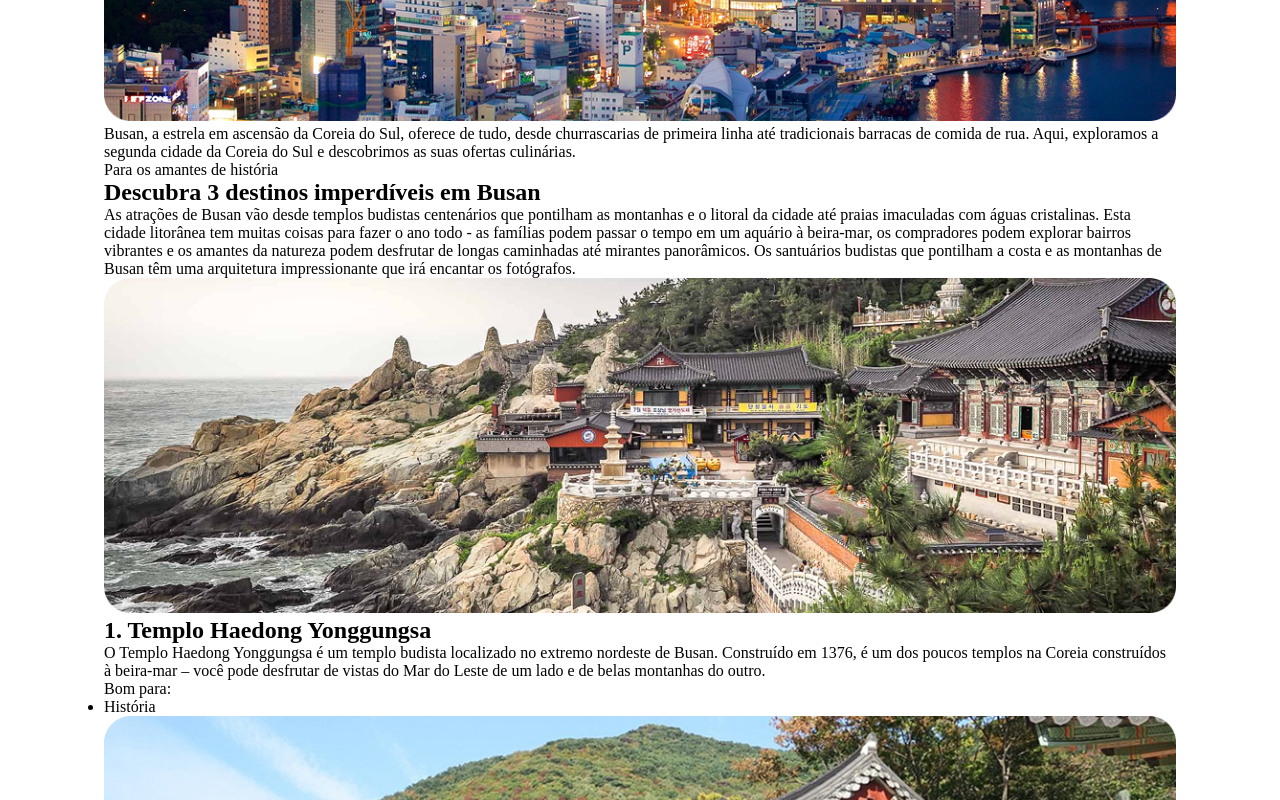
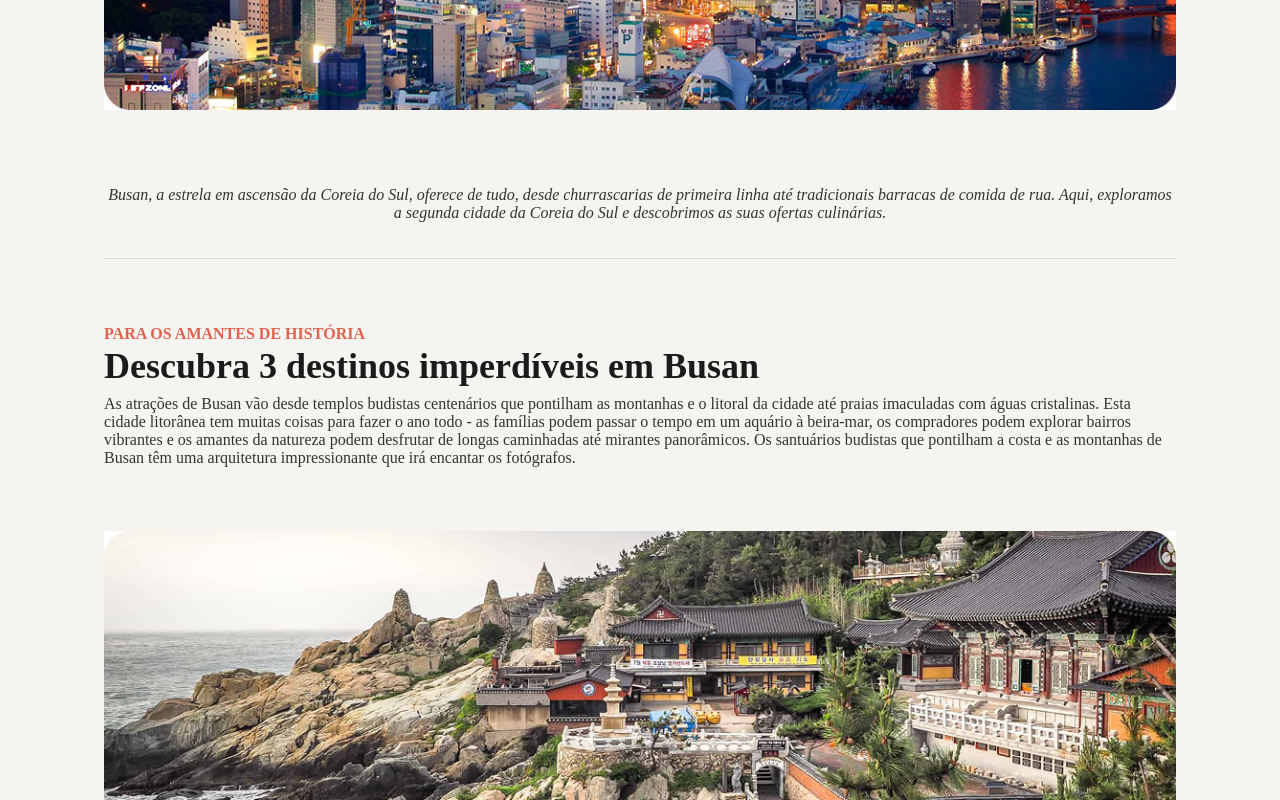
Before and after one commit to tawhinchiang/Local-Tur-stico, a plain HTML site: page index.html in a window 1280 px wide. Shown: the part 660-1460 px from the top of the page. Drawn offline with Linux system fonts and the light colour scheme; a web font is replaced by a local one.

Commit message:
Calibrando e ajustando codigo

```diff
--- a/index.html
+++ b/index.html
@@ -17,29 +17,32 @@
     <div id="page">
         <main>
             <header>
-                <p>Sua Proxima Viagem</p>
+                <p class="headline">Sua Proxima Viagem</p>
                 <h1>Conheça Busan</h1>
 
             </header>
             <section id="busan">
                 <img src="assets/image.jpg" alt="Busan Imagem">
-                <figcaption>Busan, a estrela em ascensão da Coreia do Sul, oferece de tudo, desde churrascarias de
+                <p>Busan, a estrela em ascensão da Coreia do Sul, oferece de tudo, desde churrascarias de
                     primeira linha
                     até tradicionais barracas de comida de rua. Aqui, exploramos a segunda cidade da Coreia do Sul e
-                    descobrimos as suas ofertas culinárias.</figcaption>
+                    descobrimos as suas ofertas culinárias.</p>
             </section>
+            <div class="divider"></div>
+            <div class="container">
+                <section id="introducao">
+                    <p class="headline">Para os amantes de história</p>
 
-            <section id="introducao">
-                <p>Para os amantes de história</p>
-                <strong>
-                    <h1>Descubra 3 destinos imperdíveis em Busan</h1>
-                </strong>
-                <p class="subtitle">
-                    As atrações de Busan vão desde templos budistas centenários que pontilham as montanhas e o litoral
+                        <h2>Descubra 3 destinos imperdíveis em Busan</h2>
+
+                    <p>
+                        As atrações de Busan vão desde templos budistas centenários que pontilham as montanhas e o
+                        litoral
                         da
                         cidade até praias imaculadas com águas cristalinas. Esta cidade litorânea tem muitas coisas para
                         fazer o
-                    ano todo - as famílias podem passar o tempo em um aquário à beira-mar, os compradores podem explorar
+                        ano todo - as famílias podem passar o tempo em um aquário à beira-mar, os compradores podem
+                        explorar
                         bairros vibrantes e os amantes da natureza podem desfrutar de longas caminhadas até mirantes
                         panorâmicos.
                         Os santuários budistas que pontilham a costa e as montanhas de Busan têm uma arquitetura
@@ -47,7 +50,7 @@
                         que irá encantar os fotógrafos.
                     </p>
                 </section>
-            <section id="imagens-destinos">
+
 
                 <img src="assets/pedras.jpg" alt="Destinos Busan">
                 <h2> <strong>1. Templo Haedong Yonggungsa </strong></h2>
@@ -59,12 +62,13 @@
                     <li>História</li>
                 </ul>
                 </p>
-            </section>
+
                 <section id="templos">
 
                     <img src="assets/templos.jpg" alt="Destinos Busan">
                     <h2> <strong>2.Templo Beomeo-sa</strong></h2>
-                <p class="subtitle "> O Templo Beomeo-sa é um dos maiores santuários da Coreia do Sul. Ele está localizado no alto da
+                    <p> O Templo Beomeo-sa é um dos maiores santuários da Coreia do Sul. Ele está
+                        localizado no alto da
                         borda leste da montanha Geumjeongsa e fica distante da agitação da cidade. O Daeungjeon Hall do
                         templo é um exemplo bem preservado da arquitetura da Dinastia Joseon.
                         areia branca e fina e águas cristalinas, é o local perfeito para relaxar e desfrutar do sol de
@@ -82,9 +86,12 @@
                     <strong>
                         <h2>3.Parque Yongdusan</h2>
                     </strong>
-                <p class="subtitle ">O Parque Yongdusan, localizado no centro de Busan, abriga alguns dos monumentos mais importantes da
-                    cidade. Você pode ver vistas espetaculares do topo da Torre Busan, de 120 metros de altura. O parque
-                    tem 2 museus – confira os instrumentos musicais tradicionais no Museum of World Folk Instruments e
+                    <p>O Parque Yongdusan, localizado no centro de Busan, abriga alguns dos monumentos
+                        mais importantes da
+                        cidade. Você pode ver vistas espetaculares do topo da Torre Busan, de 120 metros de altura. O
+                        parque
+                        tem 2 museus – confira os instrumentos musicais tradicionais no Museum of World Folk Instruments
+                        e
                         mais de 80 veleiros coreanos no Exhibition Hall of World Model Boats.</p>
 
                     Bom para: <br>
@@ -96,6 +103,7 @@
 
                     </p>
                 </section>
+            </div>
             <div class="divider">
             </div>
             <section id="conclusao">
--- a/style.css
+++ b/style.css
@@ -4,17 +4,8 @@
 
 }
 body{
+background-color: #F5F4F0;
 
-}
-header{
-
-    margin-bottom:40px;
-}
-header p{
-    color:rgb(161, 74, 74);
-    font-size:16px;
-    text-transform: uppercase;
-    padding-bottom:30px;
 }
 #page{
     width: 1120px;
@@ -22,16 +13,60 @@ header p{
     padding:24px;
     box-sizing: border-box;
 }
-img{
-    width: 100%;
-    box-sizing: border-box;
+#introducao h2{
+ margin-bottom:8px;
 }
-/* main {
-  padding: 80px;
-} */
+.headline {
+  font-size: 16px;
+  line-height: 22px;
+  font-weight: bold;
+  color: #e1624f;
+  text-transform: uppercase;
+}
  .divider {
   width: 100%;
   height: 1px;
   margin: 36px 0;
   background-color: #d9d9d9;
 }
+p{
+    color:#333333;
+    font-size:16px;
+    text-align: left;
+}
+
+header{
+
+    margin-bottom:40px;
+}
+header p{
+    color:#E1624F;
+    text-transform: uppercase;
+    padding-bottom:10px;
+}
+
+
+#introducao{
+ margin: 64px auto;
+}
+
+#busan p{
+    margin-top:24px;
+    text-align: center;
+    font-style: italic;
+}
+
+
+img{
+    width: 100%;
+    box-sizing: border-box;
+    margin-bottom:48px;
+}
+
+
+
+h1,h2{
+    font-weight: bold;
+    font-size:36px;
+    color:#1B1B1B;
+}
```
Lines whose indentation alone changed are shown as unchanged.
